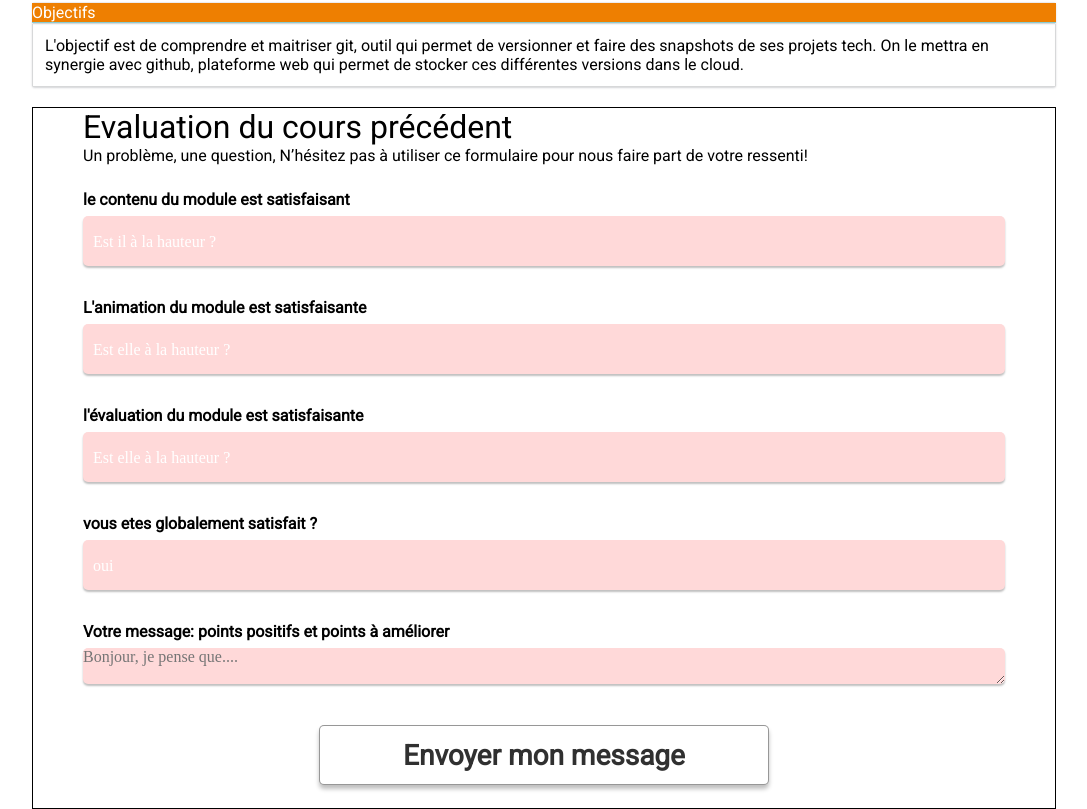
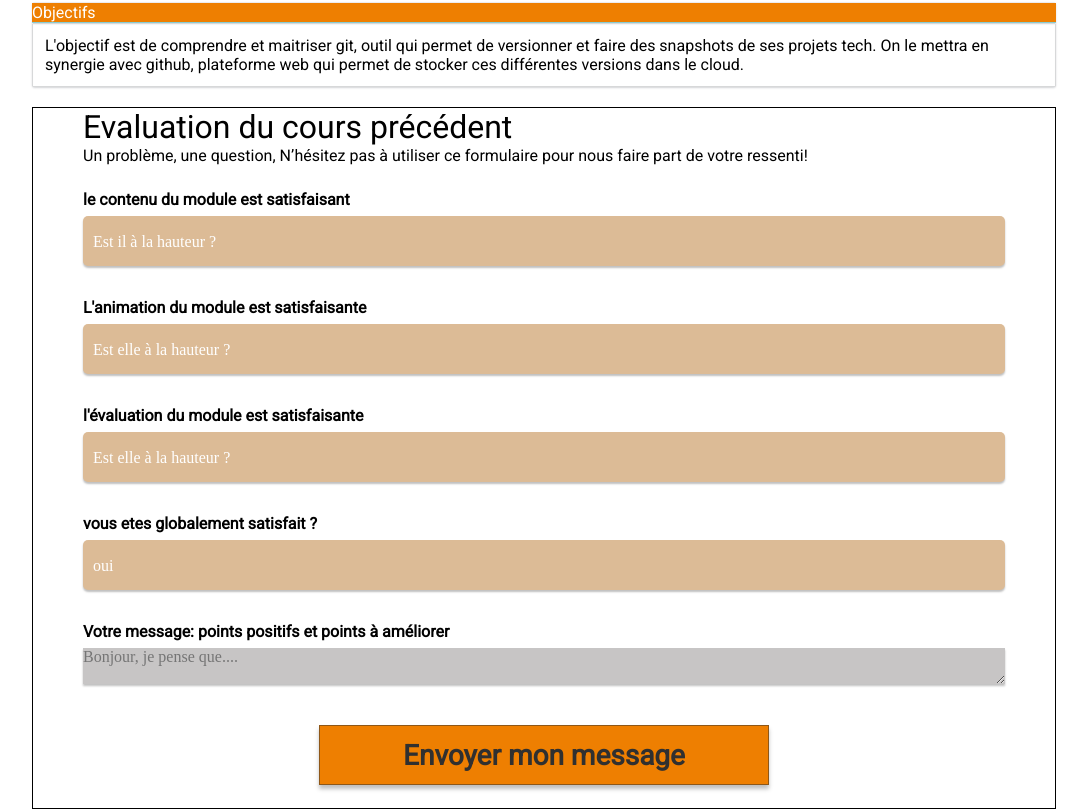
Before and after one commit to Lawberryy/marketing-IA, a plain HTML site: page minisite/index.html in a window 1280 px wide. Shown: the part 1828-2637 px from the top of the page, without its empty margins (96-1183 px from the left). Drawn offline with Linux system fonts and the light colour scheme.

Commit message:
form satisfaction adding

```diff
--- a/minisite/style.scss
+++ b/minisite/style.scss
@@ -131,7 +131,7 @@ body {
                 background-repeat: no-repeat;
                 height: 50px;
                 padding-left: 10px;
-                background: #FFD9D9;
+                background: #dcbb96;
                 border: none;
                 border-radius: 5px;
                 font-size: 16px;
@@ -142,7 +142,7 @@ body {
             input{
                 height: 50px;
                 padding-left: 10px;
-                background: #FFD9D9;
+                background: #c7c5c5;
                 border: none;
                 border-radius: 5px;
                 font-size: 16px;
@@ -151,9 +151,8 @@ body {
                 box-shadow: 0px 2px 2px 0px rgba(0,0,0,0.25);
             }
             textarea {
-                background: #FFD9D9;
+                background: #c7c5c5;
                 border: none;
-                border-radius: 5px;
                 font-size: 16px;
                 font-weight: 500;
                 font-family: Montserrat, "sans-serif";
@@ -177,9 +176,8 @@ body {
                 height: 60px;
                 font-weight: 700;
                 font-size: 28px;
-                background: white;
+                background: #EE7F01;
                 border: rgba(48, 48, 48, 0.5) solid 1px;
-                border-radius: 5px;
                 box-shadow: 0px 4px 4px 0px rgba(0,0,0,0.25);
                 color: #303030;
             }
@@ -194,7 +192,6 @@ body {
     font-size: 28px;
     background: white;
     border: rgba(48, 48, 48, 0.5) solid 1px;
-    border-radius: 5px;
     box-shadow: 0px 4px 4px 0px rgba(0,0,0,0.25);
     color: #303030;
     }
```
Also changed, not shown: minisite/style.css, 1 other file.
